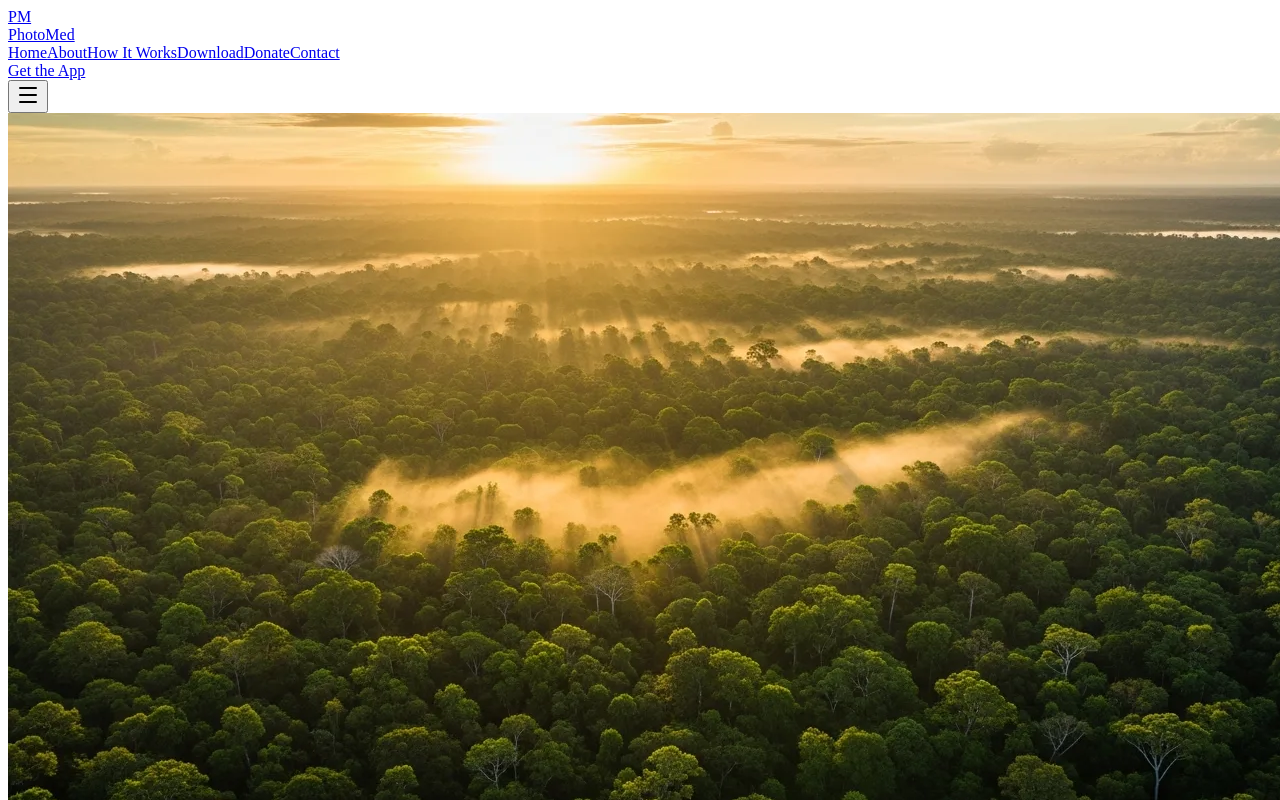
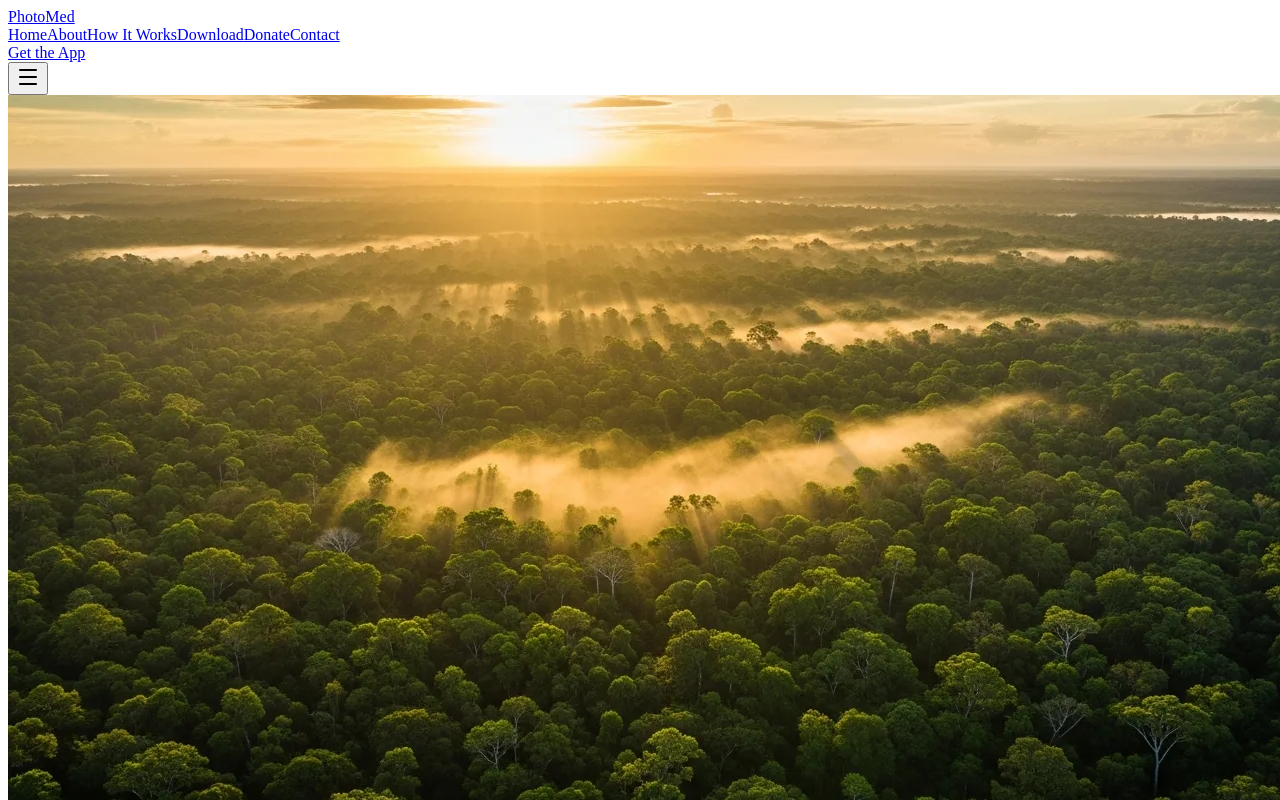
Before and after one commit to KristianHans04/PhotoMed_Website, a React (Vite) app: page / in a window 1280 px wide. Shown: the top 800 px of the page. Built offline with nearby package versions, Linux system fonts and the light colour scheme; the HTML template or start-up script is replaced by a standard one.

Commit message:
Replace PM logo with styled PhotoMed text branding
- Remove PM box icon from header and footer
- Replace with styled text: Photo (lighter) + Med (bold)
- Update favicon SVG to show PhotoMed text instead of PM
- Consistent branding across all navigation elements

```diff
--- a/src/components/layout/Footer.tsx
+++ b/src/components/layout/Footer.tsx
@@ -7,11 +7,10 @@ export default function Footer() {
       <div className="mx-auto max-w-7xl px-4 py-16 sm:px-6 lg:px-8">
         <div className="grid gap-12 md:grid-cols-2 lg:grid-cols-4">
           <div className="lg:col-span-1">
-            <Link to="/" className="flex items-center gap-2">
-              <div className="flex h-9 w-9 items-center justify-center rounded-lg bg-primary-700">
-                <span className="text-sm font-bold text-white">PM</span>
-              </div>
-              <span className="text-xl font-bold text-primary-900">PhotoMed</span>
+            <Link to="/" className="flex items-center">
+              <span className="text-xl font-extrabold tracking-tight text-primary-900">
+                Photo<span className="text-primary-600">Med</span>
+              </span>
             </Link>
             <p className="mt-4 text-sm leading-relaxed text-text-muted">
               {SITE_CONFIG.description}
--- a/src/components/layout/Header.tsx
+++ b/src/components/layout/Header.tsx
@@ -11,11 +11,10 @@ export default function Header() {
   return (
     <header className="sticky top-0 z-50 border-b border-primary-100/50 bg-white/90 backdrop-blur-md">
       <div className="mx-auto flex max-w-7xl items-center justify-between px-4 py-4 sm:px-6 lg:px-8">
-        <Link to="/" className="flex items-center gap-2">
-          <div className="flex h-9 w-9 items-center justify-center rounded-lg bg-primary-700">
-            <span className="text-sm font-bold text-white">PM</span>
-          </div>
-          <span className="text-xl font-bold text-primary-900">PhotoMed</span>
+        <Link to="/" className="flex items-center">
+          <span className="text-xl font-extrabold tracking-tight text-primary-900">
+            Photo<span className="text-primary-600">Med</span>
+          </span>
         </Link>
 
         <nav className="hidden items-center gap-1 md:flex">
```
Also changed, not shown: public/favicon.svg.
